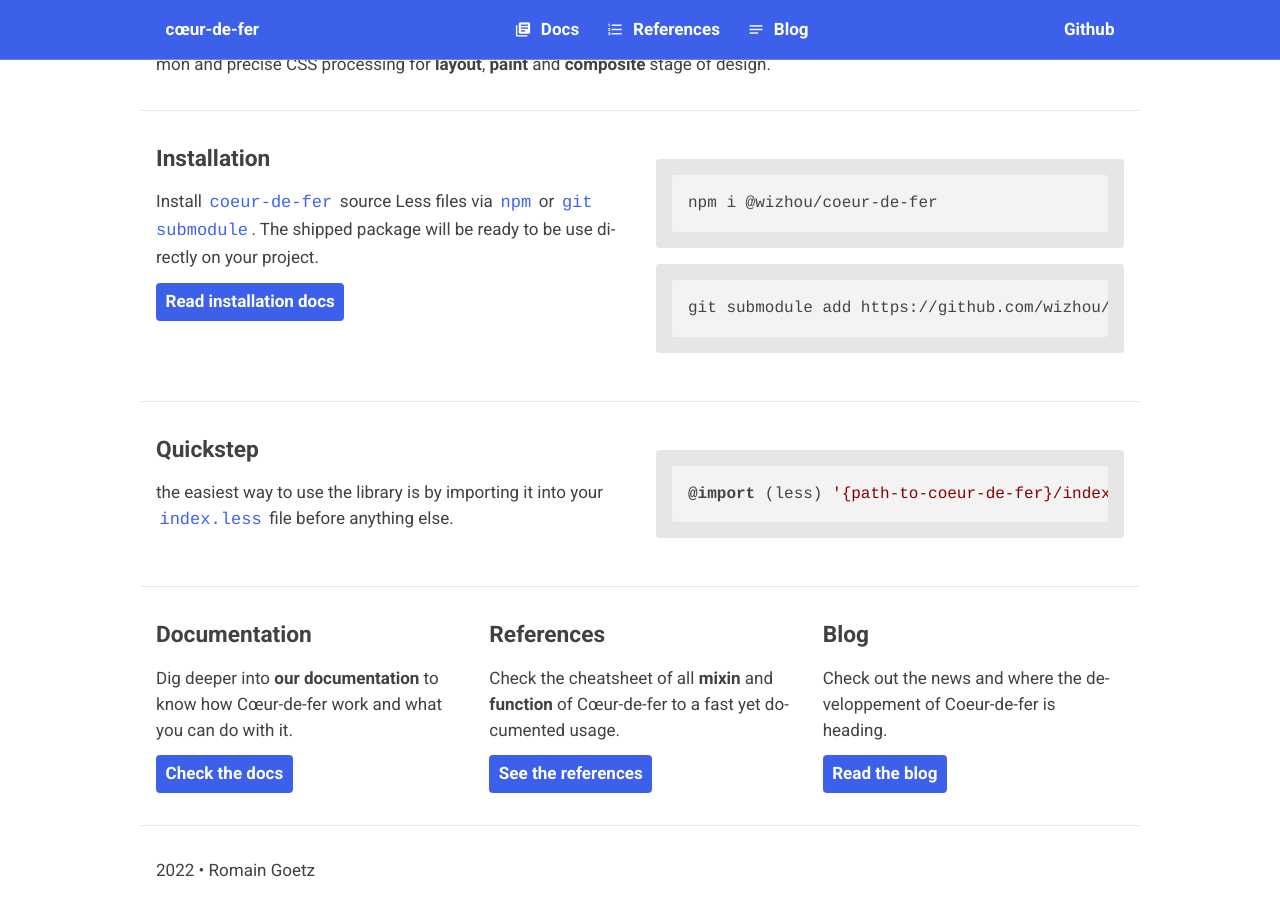
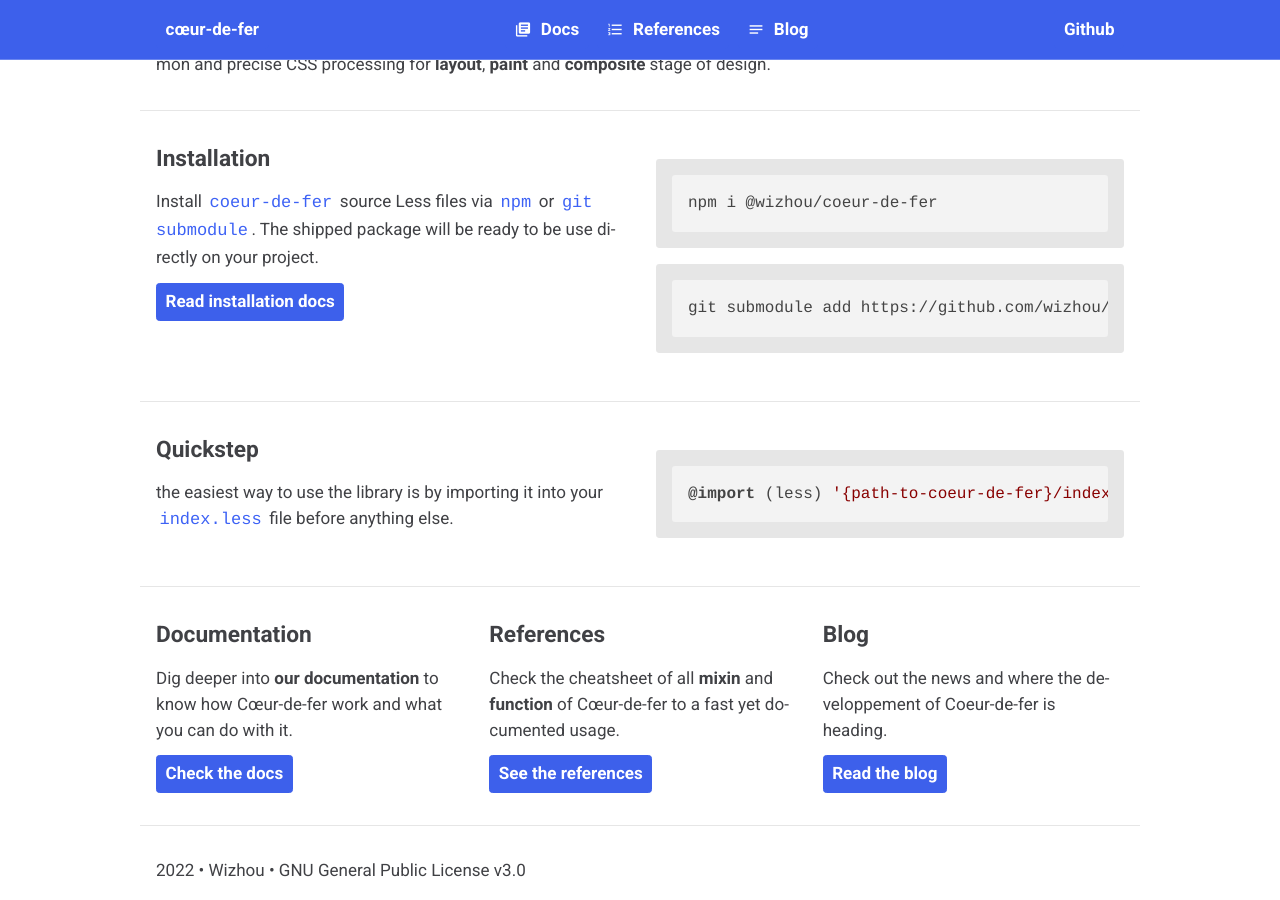
Before and after one commit to wizhou/coeur-de-fer, a Jekyll site: the page built from docs/index.md, in a window 1280 px wide and 900 px high, scrolled down 807 px. Built offline with Jekyll 4.4.1, drawn with Linux system fonts in a browser that asks for light colours; nearby versions of some CDN libraries.

Commit message:
Docs: footer
Correcting credits

```diff
--- a/docs/_includes/footer.html
+++ b/docs/_includes/footer.html
@@ -2,7 +2,7 @@
   <div class="flow">
     <div class="rule"></div>
     <div class="aperture marge">
-      <p>2022 • Romain Goetz</p>
+      <p>2022 • Wizhou • GNU General Public License v3.0</p>
     </div>
   </div>
 </footer>
```
